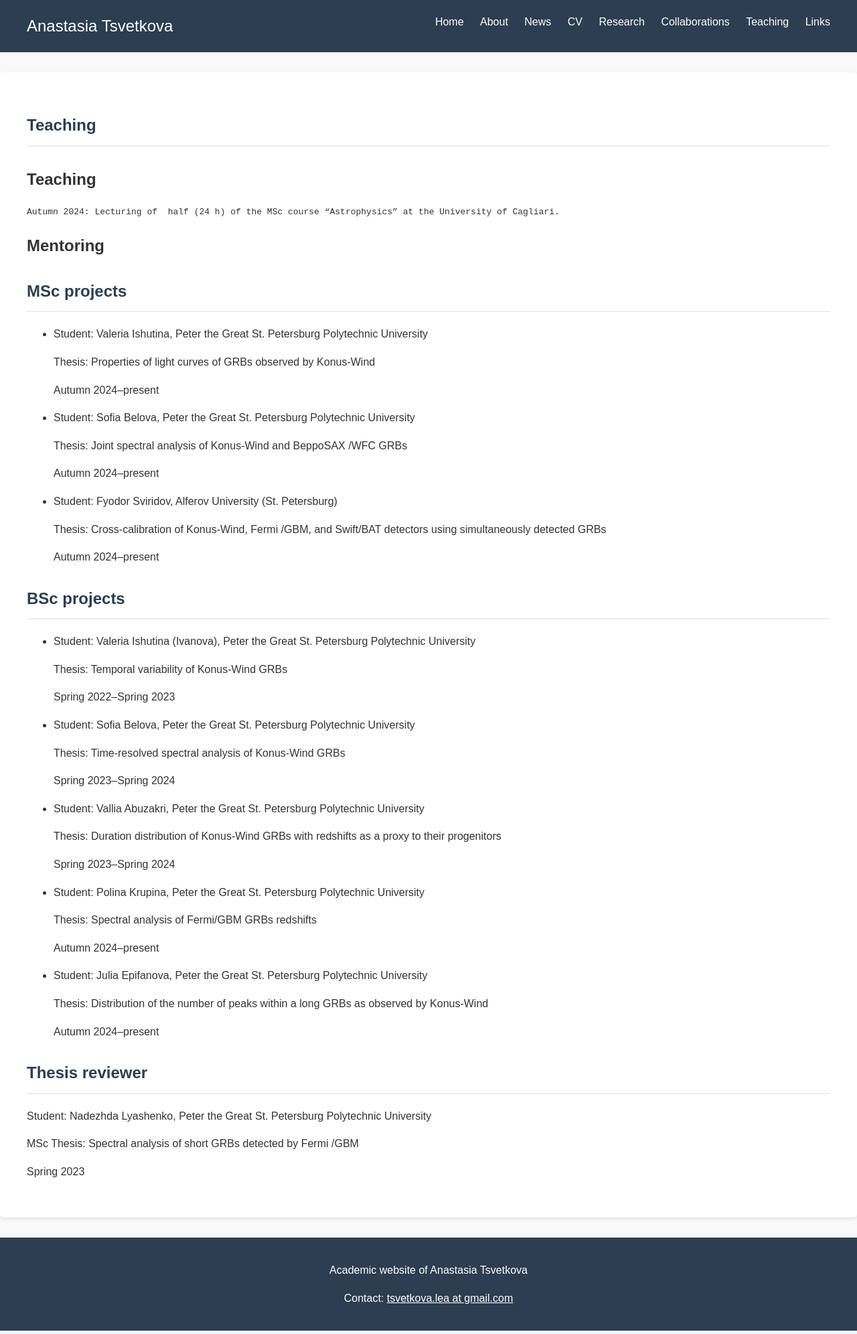
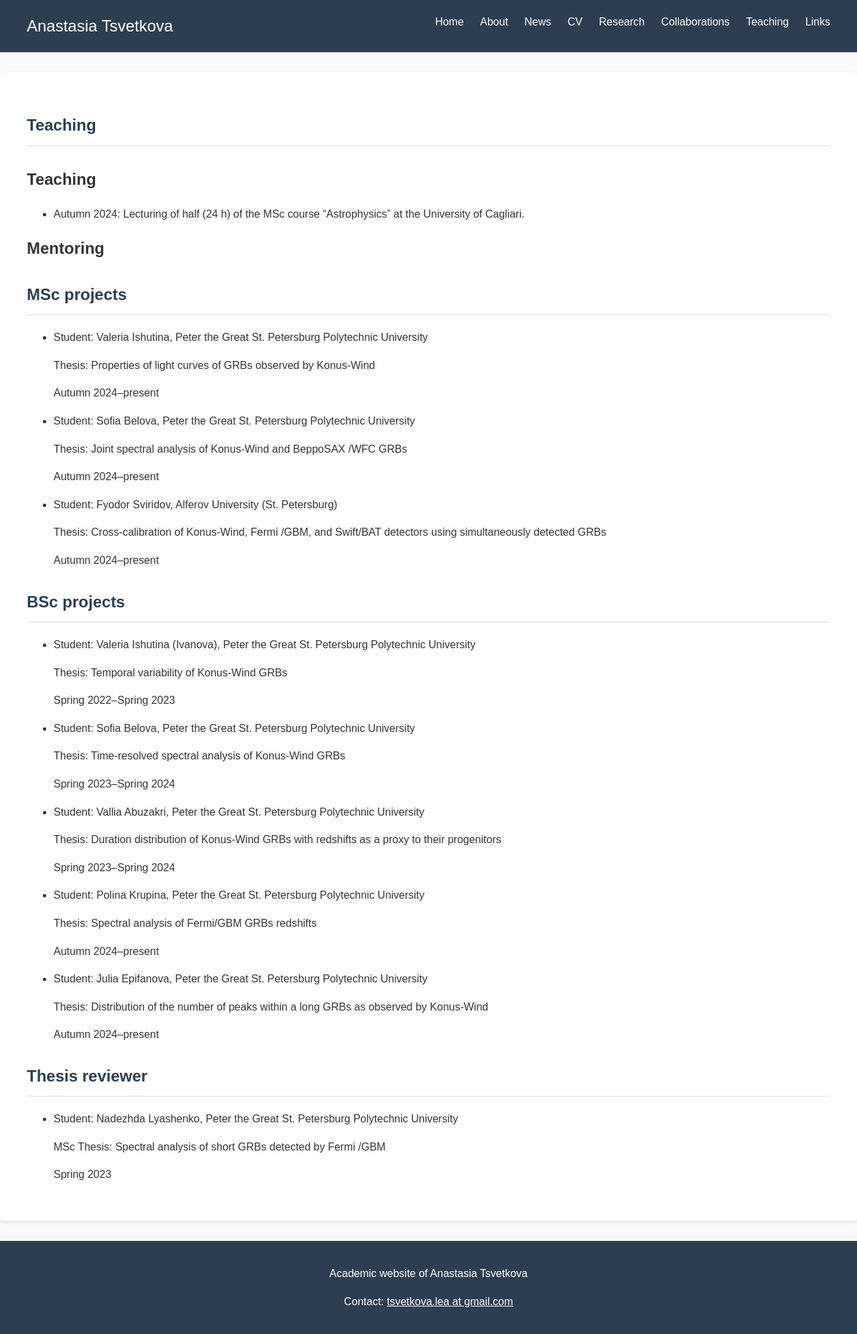
Before and after one commit to anastasia-tsvetkova/anastasia-tsvetkova.github.io, a Jekyll site: the page built from teaching.md, in a window 1280 px wide. Shown: the whole page at 67% size. Built offline with Jekyll 4.4.1, drawn with Linux system fonts in a browser that asks for light colours.

```diff
--- a/teaching.md
+++ b/teaching.md
@@ -5,7 +5,7 @@ permalink: /teaching/
 ---
 
 # Teaching
-    Autumn 2024: Lecturing of  half (24 h) of the MSc course “Astrophysics” at the University of Cagliari.
++ Autumn 2024: Lecturing of  half (24 h) of the MSc course “Astrophysics” at the University of Cagliari.
 
 # Mentoring
 ## MSc projects
```
Also changed, not shown: other parts of teaching.md (+1 -1 lines).
